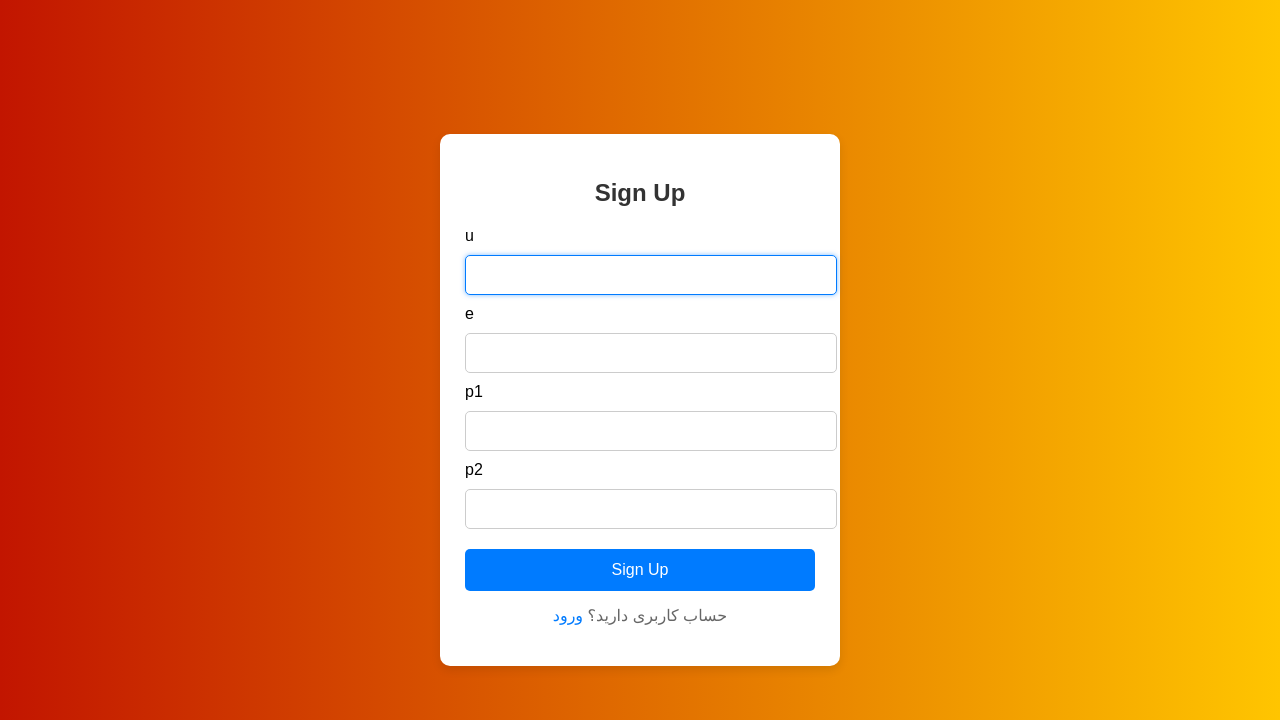
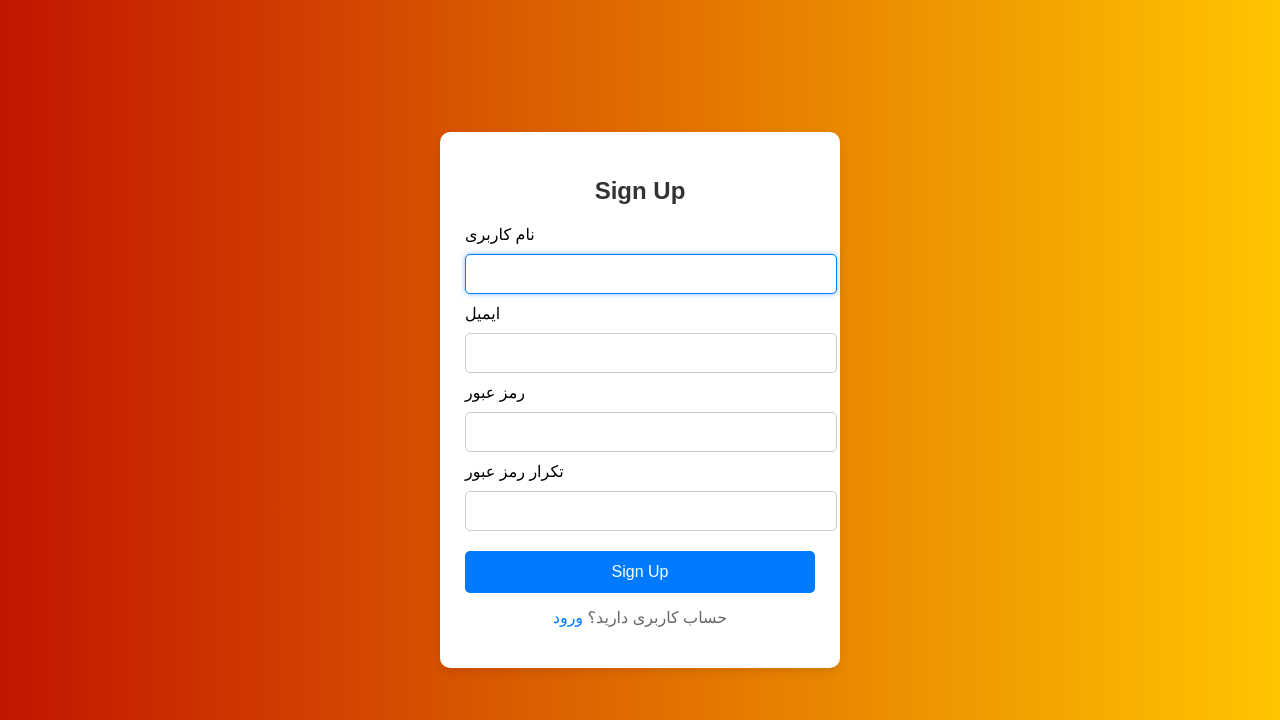
Before and after one commit to reallilboy/django_project, a Django app: page /signup/ in a window 1280 px wide. Shown: the top 720 px of the page. Run offline with Django 5.2, Linux system fonts and the light colour scheme.

Commit message:
a bit change

```diff
--- a/shop/templates/signup.html
+++ b/shop/templates/signup.html
@@ -80,16 +80,16 @@
         <h2>Sign Up</h2>
         <form id="signup-form" action="{% url 'signup' %}" method="POST">
             {% csrf_token %}
-            <label class="form-label">u</label>
+            <label class="form-label">نام کاربری</label>
                         {{ form.username }}
                         {{ form.username.errors }}
-            <label class="form-label">e</label>
+            <label class="form-label">ایمیل</label>
                         {{ form.email }}
                         {{ form.email.errors }}
-            <label class="form-label">p1</label>
+            <label class="form-label">رمز عبور</label>
                         {{ form.password1 }}
                         {{ form.password1.errors }}
-            <label class="form-label">p2</label>
+            <label class="form-label">تکرار رمز عبور</label>
                         {{ form.password2 }}
                         {{ form.password2.errors }}
             <div id="password-error" class="error-message">Passwords do not match.</div>
```
Also changed, not shown: db.sqlite3.
